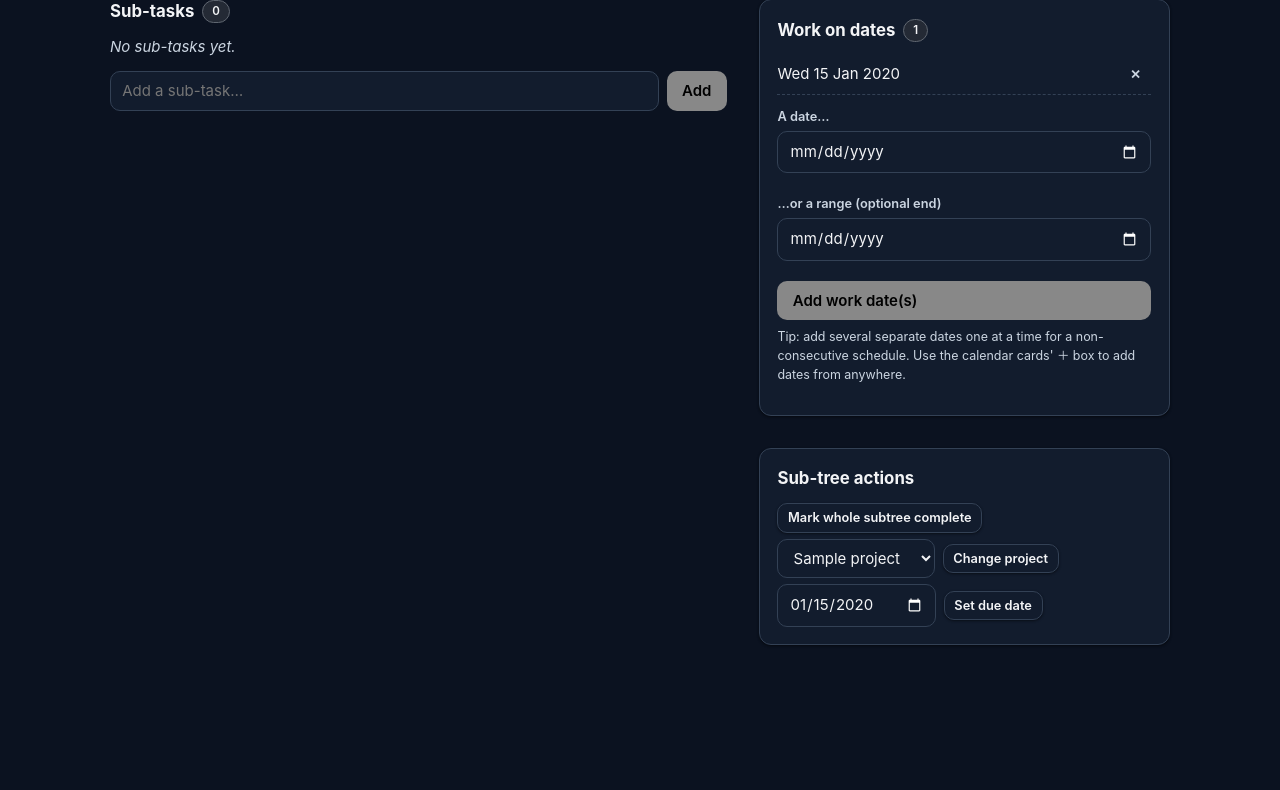
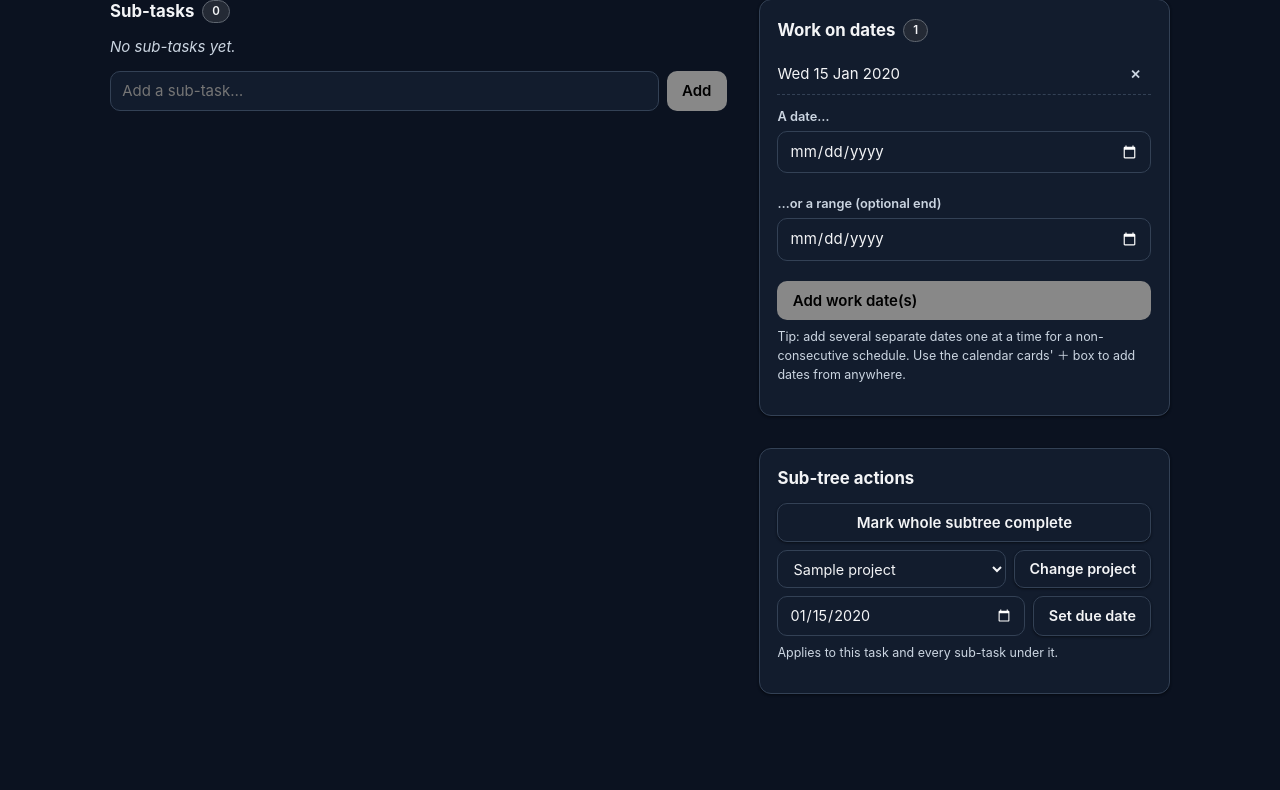
Before and after one commit to awat31/to-do, a Flask app: page /tasks/1 in a window 1280 px wide. Shown: the part 429-1219 px from the top of the page. Before the commit the page ends 1074 px from the top, so only its background shows below. Run offline with Flask 3, Linux system fonts and the light colour scheme; a user stored in the database is signed in; tables that the repository leaves empty hold one stand-in row (values such as "Sample post"); parts of the project's set-up code (start-up, migrations or seed data) failed here and were passed over.

Commit message:
Task button fixes

```diff
--- a/app/static/css/style.css
+++ b/app/static/css/style.css
@@ -452,6 +452,14 @@ a.chip:hover { text-decoration: none; filter: brightness(0.96); }
 /* ---- detail layout ---- */
 .detail-grid { display: grid; grid-template-columns: minmax(0, 3fr) minmax(0, 2fr); gap: 2rem; }
 @media (max-width: 900px) { .detail-grid { grid-template-columns: 1fr; } }
+/* Sub-tree actions: every control sits on one shared height so mixed
+   buttons, selects and date inputs line up instead of wobbling. */
+.subtree-actions { display: flex; flex-direction: column; gap: 0.5rem; margin-top: 0.25rem; }
+.subtree-actions-row { display: flex; gap: 0.5rem; align-items: stretch; flex-wrap: wrap; }
+.subtree-actions-row .input,
+.subtree-actions-row .input-date { width: auto; flex: 1 1 9rem; min-width: 0; height: auto; padding: 0.45rem 0.7rem; font-size: 0.9rem; }
+.subtree-actions-row .btn { flex: 0 0 auto; padding: 0.45rem 0.9rem; font-size: 0.9rem; }
+.subtree-actions > form:not(.subtree-actions-row) .btn { width: 100%; justify-content: center; }
 .side-card { background: var(--surface); border: 1px solid var(--line); border-radius: var(--radius); padding: 1.1rem; box-shadow: var(--shadow); }
 .date-list { list-style: none; padding: 0; margin: 0 0 0.75rem; }
 .date-list li {
--- a/app/templates/tasks/detail.html
+++ b/app/templates/tasks/detail.html
@@ -102,28 +102,33 @@
 
     <section class="section side-card">
       <h2>Sub-tree actions</h2>
-      <div class="stack">
+      <div class="subtree-actions">
         <form method="post" action="{{ url_for('tasks.complete_subtree', task_id=task.id) }}"
               data-confirm="Mark this task and every sub-task as done?">
           <input type="hidden" name="csrf_token" value="{{ csrf_token() }}">
-          <button class="btn btn-soft btn-sm" type="submit">Mark whole subtree complete</button>
+          <button class="btn btn-soft" type="submit">Mark whole subtree complete</button>
         </form>
-        <form method="post" action="{{ url_for('tasks.reassign_subtree', task_id=task.id) }}" class="field-row">
+        <form method="post" action="{{ url_for('tasks.reassign_subtree', task_id=task.id) }}"
+              class="subtree-actions-row">
           <input type="hidden" name="csrf_token" value="{{ csrf_token() }}">
-          <select name="project_id" class="input">
+          <select name="project_id" class="input" aria-label="Project for this task and its sub-tasks">
             <option value="">— No project —</option>
             {% for project in projects %}
               <option value="{{ project.id }}" {{ 'selected' if task.project_id == project.id }}>{{ project.name }}</option>
             {% endfor %}
           </select>
-          <button class="btn btn-soft btn-sm" type="submit">Change project</button>
+          <button class="btn btn-soft" type="submit">Change project</button>
         </form>
-        <form method="post" action="{{ url_for('tasks.reschedule_subtree', task_id=task.id) }}" class="field-row">
+        <form method="post" action="{{ url_for('tasks.reschedule_subtree', task_id=task.id) }}"
+              class="subtree-actions-row">
           <input type="hidden" name="csrf_token" value="{{ csrf_token() }}">
-          <input type="date" name="due_date" class="input input-date" value="{{ task.due_date.isoformat() if task.due_date else '' }}">
-          <button class="btn btn-soft btn-sm" type="submit">Set due date</button>
+          <input type="date" name="due_date" class="input input-date"
+                 value="{{ task.due_date.isoformat() if task.due_date else '' }}"
+                 aria-label="Due date for this task and its sub-tasks">
+          <button class="btn btn-soft" type="submit">Set due date</button>
         </form>
       </div>
+      <p class="hint">Applies to this task and every sub-task under it.</p>
     </section>
 
   </aside>
```
Also changed, not shown: app/auth.py (+6 -9 lines).
